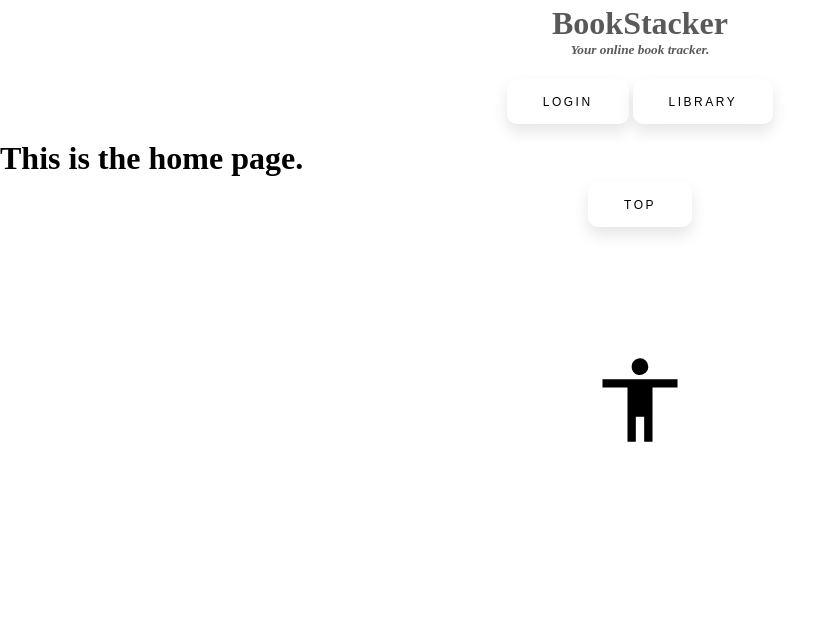
After one commit to Carson-Spaniel/Cookify, a Django app: page /home/ in a window 1280 px wide. The commit adds this page. Shown: the top 641 px of the page, without its empty margins (0-835 px from the left). Run offline with Django 4.2, Linux system fonts and the light colour scheme.

Commit message:
update v0.01

```diff
--- /dev/null
+++ b/Python_Website/mysite/home/templates/main/home.html
@@ -0,0 +1,185 @@
+<html>
+    <head>
+        <script src="https://ajax.googleapis.com/ajax/libs/jquery/3.6.0/jquery.min.js"></script>
+        <title>
+            {% block title %}BookStacker{% endblock %}
+        </title>
+
+        <style>
+            *{
+                -webkit-box-sizing: border-box;
+                -moz-box-sizing: border-box;
+                box-sizing:border-box;
+            }
+
+            header {
+                padding: 5px 0;
+                text-align: center;
+                font-size: medium;
+                color: #595959;
+                width: 100%;
+                margin: 0 auto;
+            }
+
+            h1{
+                margin: 0;
+            }
+
+            h5{
+                margin: 0;
+            }
+
+            footer {
+                text-align: center;
+                font-size: large;
+                color: #453c35;
+                width: 100%;
+                height: 120px;
+                margin: 0 auto;
+                margin-top: 10px;
+            }
+
+            body {
+                padding: 0;
+                margin: 0;
+            }
+
+            footer{
+                padding: 0;
+                margin: 0;
+            }
+
+            nav {
+                background-image: linear-gradient(180deg, #aa876c00, var(--color-shelf-bottom-panel-front));
+                padding: 5px 0 20px 0;
+                text-align: center;
+                font-size: large;
+                color: #616161;
+                width: 100%;
+                margin: 0 auto;
+            }
+
+            .navbar{
+                border: none;
+                padding: 16px 32px;
+                text-align: center;
+                text-decoration: none;
+                display: inline-block;
+                font-size: 16px;
+                margin: 4px 2px;
+                transition-duration: 0.25s;
+                color: #616161;
+                width: 100%;
+                margin: 0 auto;
+            }
+
+            button {
+                padding: 1.3em 3em;
+                font-size: 12px;
+                text-transform: uppercase;
+                letter-spacing: 2.5px;
+                font-weight: 500;
+                color: #000;
+                background-color: #fff;
+                border: none;
+                border-radius: 10px;
+                box-shadow: 0px 8px 15px rgba(0, 0, 0, 0.1);
+                transition: all 0.3s ease 0s;
+                cursor: pointer;
+                outline: none;
+            }
+
+            button:hover {
+                /* background-color: #28b2b5; */
+                background-color: #36e4e7;
+                box-shadow: 0px 15px 20px rgba(44, 234, 255, 0.4);
+                color: #fff;
+                transform: translateY(-7px);
+            }
+
+
+            button:active {
+                transform: translateY(-1px);
+            }
+
+            svg {
+                z-index: -1;
+                position: fixed;
+                top: 50%;
+                left: 50%;
+                margin-top: -50px;
+                margin-left: -50px;
+
+                animation: rotate 1s linear infinite;
+                animation-play-state: paused;
+                animation-delay: calc(var(--scroll) * -1s);
+
+                animation-iteration-count: 1;
+                animation-fill-mode: both;
+            }
+
+            @keyframes rotate {
+                to {
+                    transform: rotate(360deg);
+                }
+            }
+
+            body {
+                min-height: 200vh;
+            }
+        </style>
+
+        <meta charset="utf-8">
+        <meta name="viewport" content="width=device-width, initial-scale=1">
+    </head>
+
+    <div class="content">
+        <div class="title">
+            <header>
+                <h1 id="BookStacker">
+                    BookStacker
+                </h1>
+                <h5>
+                  <i>
+                    Your online book tracker.
+                  </i>
+                </h5>
+            </header>
+        </div>
+
+        <nav class="navbar">
+          <a class = "nav-link" href="/login"><button class="button right-nav">Login</button></a>
+          <a class = "nav-link" href="/library"><button class="button left-nav">Library</button></a>
+        </nav>
+
+        <body>
+            <script>
+                window.addEventListener(
+                "scroll",
+                () => {
+                    document.body.style.setProperty(
+                    "--scroll",
+                    window.pageYOffset / (document.body.offsetHeight - window.innerHeight)
+                    );
+                },
+                false
+                );
+            </script>
+
+            <h1>
+                This is the home page.
+            </h1>
+
+
+
+            <svg width="100" height="100" viewBox="0 0 24 24">
+                <path d="M21,9H15V22H13V16H11V22H9V9H3V7H21M12,2A2,2 0 0,1 14,4A2,2 0 0,1 12,6C10.89,6 10,5.1 10,4C10,2.89 10.89,2 12,2Z" />
+            </svg>
+
+        </body>
+
+        <nav style="background-image: linear-gradient(0deg, #aa876c00, var(--color-shelf-bottom-panel-front)); ">
+            <a class = "nav-link" href="#BookStacker"><button class="button left-nav">Top</button></a>
+        </nav>
+    </div>
+</html>
--- a/Python_Website/mysite/home/templates/main/index.html
+++ b/Python_Website/mysite/home/templates/main/library.html
@@ -380,7 +380,7 @@
         </body>
 
         <nav style="background-image: linear-gradient(0deg, #aa876c00, var(--color-shelf-bottom-panel-front)); ">
-          <a class = "nav-link" href=""><button class="button left-nav">Top</button></a>
+          <a class = "nav-link" href="#BookStacker"><button class="button left-nav">Top</button></a>
         </nav>
     </div>
 </html>
--- a/Python_Website/mysite/home/urls.py
+++ b/Python_Website/mysite/home/urls.py
@@ -2,6 +2,9 @@ from django.urls import path
 from . import views
 
 urlpatterns = [
-    path('',views.index, name='index'),
+    path('',views.home, name='home'),
+    path('library/',views.library, name='library'),
+    path('login/',views.login, name='login'),
+    path('home/',views.home, name='home'),
     path('process_string/', views.process_string, name='process_string'),
 ]
--- a/Python_Website/mysite/home/views.py
+++ b/Python_Website/mysite/home/views.py
@@ -27,5 +27,11 @@ def process_string(request):
         }
         return JsonResponse(response_data, content_type='application/json')
 
-def index(request):
-    return render(request, "main/index.html",)
+def library(request):
+    return render(request, "main/library.html",)
+
+def login(request):
+    return render(request, "registration/login.html",)
+
+def home(request):
+    return render(request, "main/home.html",)
```
Also changed, not shown: Python_Website/mysite/home/templates/registration/login.html (added, +139 -0 lines).
